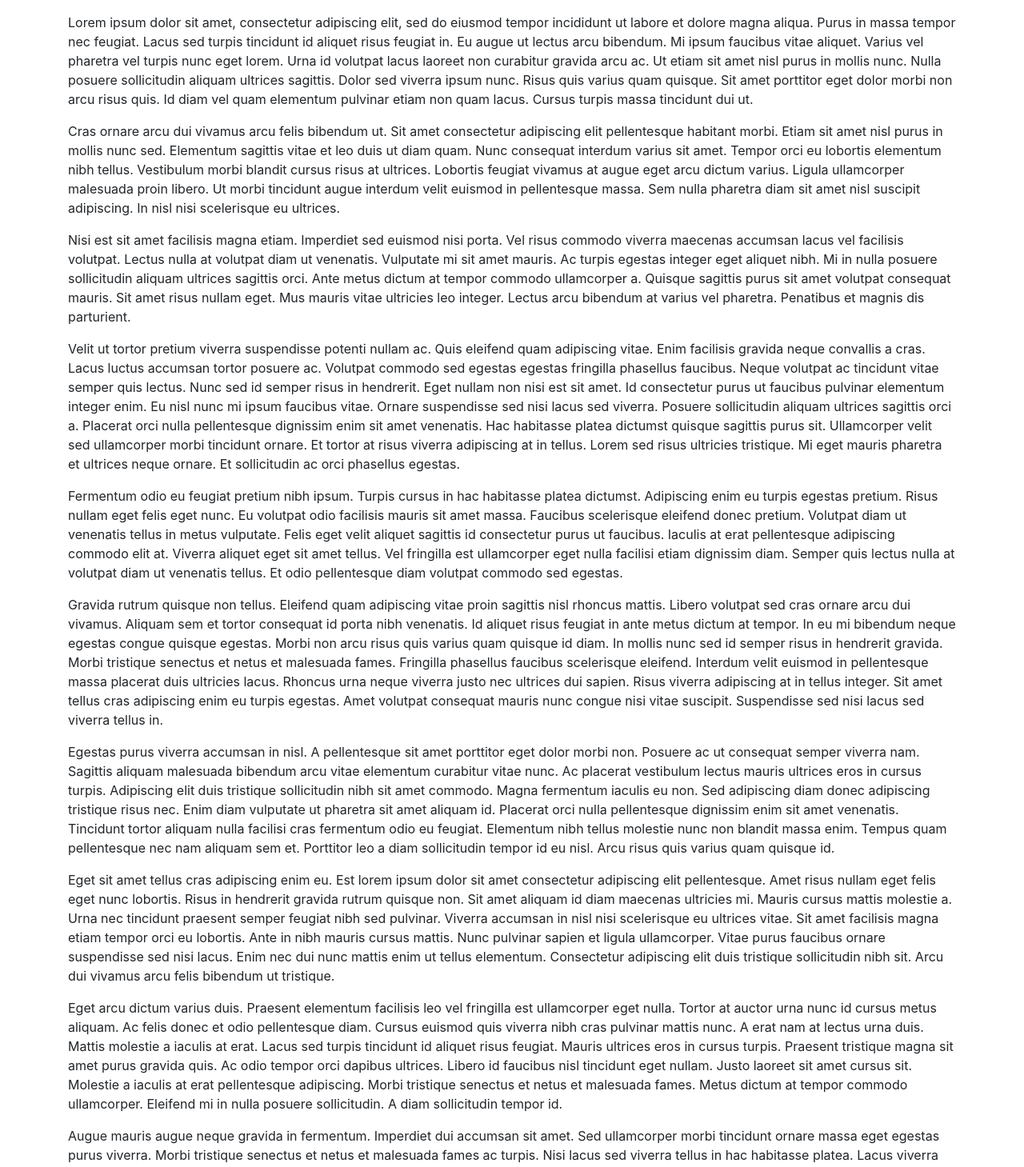
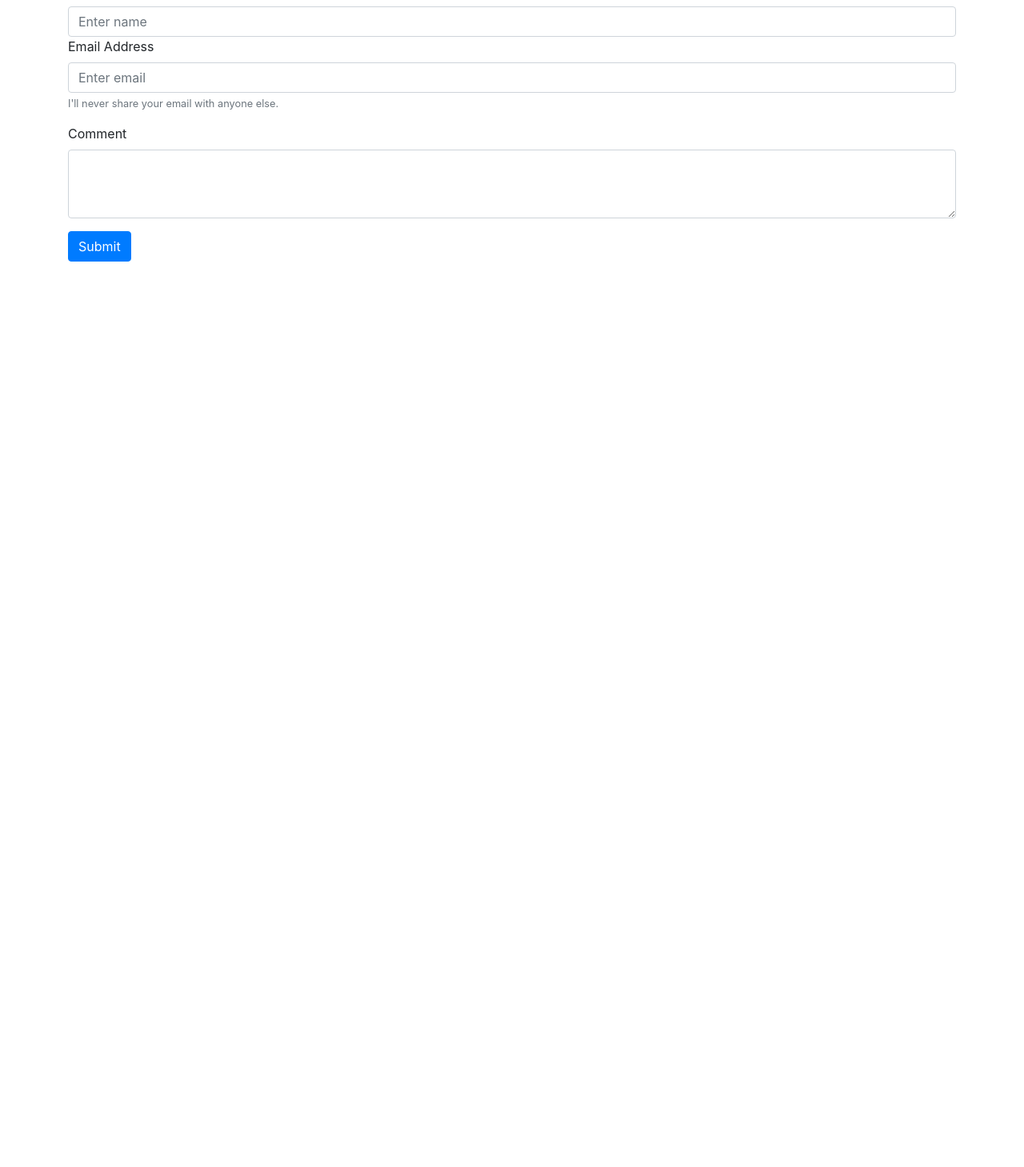
Before and after one commit to destroyerdust/personal-website, a Next.js app: page /contact in a window 1280 px wide. Shown: the part 104-1563 px from the top of the page at 80% size. After the commit the page ends 800 px from the top, so only its background shows below. Built offline with nearby package versions, Linux system fonts and the light colour scheme; some icons are missing.

Commit message:
Changed server to express vs next for custom server processing and form control for contact page

```diff
--- a/package.json
+++ b/package.json
@@ -5,14 +5,15 @@
   "main": "index.js",
   "scripts": {
     "test": "echo \"Error: no test specified\" && exit 1",
-    "dev": "next",
+    "dev": "node server.js",
     "build": "next build",
-    "start": "next start"
+    "start": "cross-env NODE_ENV=production node server.js"
   },
   "keywords": [],
   "author": "",
   "license": "ISC",
   "dependencies": {
+    "express": "^4.17.0",
     "next": "^8.1.0",
     "react": "^16.8.6",
     "react-dom": "^16.8.6"
--- a/pages/contact.js
+++ b/pages/contact.js
@@ -3,138 +3,41 @@ import Layout from "../components/Layout";
 export default function Contact() {
   return (
     <Layout>
-      <p>This is the contact page</p>
+      <form action="">
+        <div className="form-gropup">
+          <label htmlFor="">Name</label>
+          <input
+            type="text"
+            className="form-control"
+            id="nameInput"
+            aria-describedby="nameHelp"
+            placeholder="Enter name"
+          />
+        </div>
 
-      <p>
-        Lorem ipsum dolor sit amet, consectetur adipiscing elit, sed do eiusmod
-        tempor incididunt ut labore et dolore magna aliqua. Purus in massa
-        tempor nec feugiat. Lacus sed turpis tincidunt id aliquet risus feugiat
-        in. Eu augue ut lectus arcu bibendum. Mi ipsum faucibus vitae aliquet.
-        Varius vel pharetra vel turpis nunc eget lorem. Urna id volutpat lacus
-        laoreet non curabitur gravida arcu ac. Ut etiam sit amet nisl purus in
-        mollis nunc. Nulla posuere sollicitudin aliquam ultrices sagittis. Dolor
-        sed viverra ipsum nunc. Risus quis varius quam quisque. Sit amet
-        porttitor eget dolor morbi non arcu risus quis. Id diam vel quam
-        elementum pulvinar etiam non quam lacus. Cursus turpis massa tincidunt
-        dui ut.
-      </p>
-      <p>
-        Cras ornare arcu dui vivamus arcu felis bibendum ut. Sit amet
-        consectetur adipiscing elit pellentesque habitant morbi. Etiam sit amet
-        nisl purus in mollis nunc sed. Elementum sagittis vitae et leo duis ut
-        diam quam. Nunc consequat interdum varius sit amet. Tempor orci eu
-        lobortis elementum nibh tellus. Vestibulum morbi blandit cursus risus at
-        ultrices. Lobortis feugiat vivamus at augue eget arcu dictum varius.
-        Ligula ullamcorper malesuada proin libero. Ut morbi tincidunt augue
-        interdum velit euismod in pellentesque massa. Sem nulla pharetra diam
-        sit amet nisl suscipit adipiscing. In nisl nisi scelerisque eu ultrices.
-      </p>
-      <p>
-        Nisi est sit amet facilisis magna etiam. Imperdiet sed euismod nisi
-        porta. Vel risus commodo viverra maecenas accumsan lacus vel facilisis
-        volutpat. Lectus nulla at volutpat diam ut venenatis. Vulputate mi sit
-        amet mauris. Ac turpis egestas integer eget aliquet nibh. Mi in nulla
-        posuere sollicitudin aliquam ultrices sagittis orci. Ante metus dictum
-        at tempor commodo ullamcorper a. Quisque sagittis purus sit amet
-        volutpat consequat mauris. Sit amet risus nullam eget. Mus mauris vitae
-        ultricies leo integer. Lectus arcu bibendum at varius vel pharetra.
-        Penatibus et magnis dis parturient.
-      </p>
-      <p>
-        Velit ut tortor pretium viverra suspendisse potenti nullam ac. Quis
-        eleifend quam adipiscing vitae. Enim facilisis gravida neque convallis a
-        cras. Lacus luctus accumsan tortor posuere ac. Volutpat commodo sed
-        egestas egestas fringilla phasellus faucibus. Neque volutpat ac
-        tincidunt vitae semper quis lectus. Nunc sed id semper risus in
-        hendrerit. Eget nullam non nisi est sit amet. Id consectetur purus ut
-        faucibus pulvinar elementum integer enim. Eu nisl nunc mi ipsum faucibus
-        vitae. Ornare suspendisse sed nisi lacus sed viverra. Posuere
-        sollicitudin aliquam ultrices sagittis orci a. Placerat orci nulla
-        pellentesque dignissim enim sit amet venenatis. Hac habitasse platea
-        dictumst quisque sagittis purus sit. Ullamcorper velit sed ullamcorper
-        morbi tincidunt ornare. Et tortor at risus viverra adipiscing at in
-        tellus. Lorem sed risus ultricies tristique. Mi eget mauris pharetra et
-        ultrices neque ornare. Et sollicitudin ac orci phasellus egestas.
-      </p>
-      <p>
-        Fermentum odio eu feugiat pretium nibh ipsum. Turpis cursus in hac
-        habitasse platea dictumst. Adipiscing enim eu turpis egestas pretium.
-        Risus nullam eget felis eget nunc. Eu volutpat odio facilisis mauris sit
-        amet massa. Faucibus scelerisque eleifend donec pretium. Volutpat diam
-        ut venenatis tellus in metus vulputate. Felis eget velit aliquet
-        sagittis id consectetur purus ut faucibus. Iaculis at erat pellentesque
-        adipiscing commodo elit at. Viverra aliquet eget sit amet tellus. Vel
-        fringilla est ullamcorper eget nulla facilisi etiam dignissim diam.
-        Semper quis lectus nulla at volutpat diam ut venenatis tellus. Et odio
-        pellentesque diam volutpat commodo sed egestas.
-      </p>
-      <p>
-        Gravida rutrum quisque non tellus. Eleifend quam adipiscing vitae proin
-        sagittis nisl rhoncus mattis. Libero volutpat sed cras ornare arcu dui
-        vivamus. Aliquam sem et tortor consequat id porta nibh venenatis. Id
-        aliquet risus feugiat in ante metus dictum at tempor. In eu mi bibendum
-        neque egestas congue quisque egestas. Morbi non arcu risus quis varius
-        quam quisque id diam. In mollis nunc sed id semper risus in hendrerit
-        gravida. Morbi tristique senectus et netus et malesuada fames. Fringilla
-        phasellus faucibus scelerisque eleifend. Interdum velit euismod in
-        pellentesque massa placerat duis ultricies lacus. Rhoncus urna neque
-        viverra justo nec ultrices dui sapien. Risus viverra adipiscing at in
-        tellus integer. Sit amet tellus cras adipiscing enim eu turpis egestas.
-        Amet volutpat consequat mauris nunc congue nisi vitae suscipit.
-        Suspendisse sed nisi lacus sed viverra tellus in.
-      </p>
-      <p>
-        Egestas purus viverra accumsan in nisl. A pellentesque sit amet
-        porttitor eget dolor morbi non. Posuere ac ut consequat semper viverra
-        nam. Sagittis aliquam malesuada bibendum arcu vitae elementum curabitur
-        vitae nunc. Ac placerat vestibulum lectus mauris ultrices eros in cursus
-        turpis. Adipiscing elit duis tristique sollicitudin nibh sit amet
-        commodo. Magna fermentum iaculis eu non. Sed adipiscing diam donec
-        adipiscing tristique risus nec. Enim diam vulputate ut pharetra sit amet
-        aliquam id. Placerat orci nulla pellentesque dignissim enim sit amet
-        venenatis. Tincidunt tortor aliquam nulla facilisi cras fermentum odio
-        eu feugiat. Elementum nibh tellus molestie nunc non blandit massa enim.
-        Tempus quam pellentesque nec nam aliquam sem et. Porttitor leo a diam
-        sollicitudin tempor id eu nisl. Arcu risus quis varius quam quisque id.
-      </p>
-      <p>
-        Eget sit amet tellus cras adipiscing enim eu. Est lorem ipsum dolor sit
-        amet consectetur adipiscing elit pellentesque. Amet risus nullam eget
-        felis eget nunc lobortis. Risus in hendrerit gravida rutrum quisque non.
-        Sit amet aliquam id diam maecenas ultricies mi. Mauris cursus mattis
-        molestie a. Urna nec tincidunt praesent semper feugiat nibh sed
-        pulvinar. Viverra accumsan in nisl nisi scelerisque eu ultrices vitae.
-        Sit amet facilisis magna etiam tempor orci eu lobortis. Ante in nibh
-        mauris cursus mattis. Nunc pulvinar sapien et ligula ullamcorper. Vitae
-        purus faucibus ornare suspendisse sed nisi lacus. Enim nec dui nunc
-        mattis enim ut tellus elementum. Consectetur adipiscing elit duis
-        tristique sollicitudin nibh sit. Arcu dui vivamus arcu felis bibendum ut
-        tristique.
-      </p>
-      <p>
-        Eget arcu dictum varius duis. Praesent elementum facilisis leo vel
-        fringilla est ullamcorper eget nulla. Tortor at auctor urna nunc id
-        cursus metus aliquam. Ac felis donec et odio pellentesque diam. Cursus
-        euismod quis viverra nibh cras pulvinar mattis nunc. A erat nam at
-        lectus urna duis. Mattis molestie a iaculis at erat. Lacus sed turpis
-        tincidunt id aliquet risus feugiat. Mauris ultrices eros in cursus
-        turpis. Praesent tristique magna sit amet purus gravida quis. Ac odio
-        tempor orci dapibus ultrices. Libero id faucibus nisl tincidunt eget
-        nullam. Justo laoreet sit amet cursus sit. Molestie a iaculis at erat
-        pellentesque adipiscing. Morbi tristique senectus et netus et malesuada
-        fames. Metus dictum at tempor commodo ullamcorper. Eleifend mi in nulla
-        posuere sollicitudin. A diam sollicitudin tempor id.
-      </p>
-      <p>
-        Augue mauris augue neque gravida in fermentum. Imperdiet dui accumsan
-        sit amet. Sed ullamcorper morbi tincidunt ornare massa eget egestas
-        purus viverra. Morbi tristique senectus et netus et malesuada fames ac
-        turpis. Nisi lacus sed viverra tellus in hac habitasse platea. Lacus
-        viverra vitae congue eu consequat ac felis. Pulvinar neque laoreet
-        suspendisse interdum consectetur libero id. Amet porttitor eget dolor
-        morbi non arcu. Lectus proin nibh nisl condimentum id. Feugiat nibh sed
-        pulvinar proin gravida hendrerit lectus a.
-      </p>
+        <div className="form-group">
+          <label htmlFor="emailInput">Email Address</label>
+          <input
+            type="email"
+            className="form-control"
+            id="emailInput"
+            aria-describedby="emailHelp"
+            placeholder="Enter email"
+            required
+          />
+          <div className="valid-feedback">Looks good!</div>
+          <small id="emailHelp" className="form-text text-muted">
+            I'll never share your email with anyone else.
+          </small>
+        </div>
+
+        <div className="form-group">
+          <label htmlFor="commentInput">Comment</label>
+          <textarea className="form-control" id="commentInput" rows="3" />
+        </div>
+
+        <button className="btn btn-primary" type="submit">Submit</button>
+      </form>
     </Layout>
   );
 }
```
Also changed, not shown: server.js (added, +25 -0 lines), 1 other file (tests, documents, lock files or other folders).
